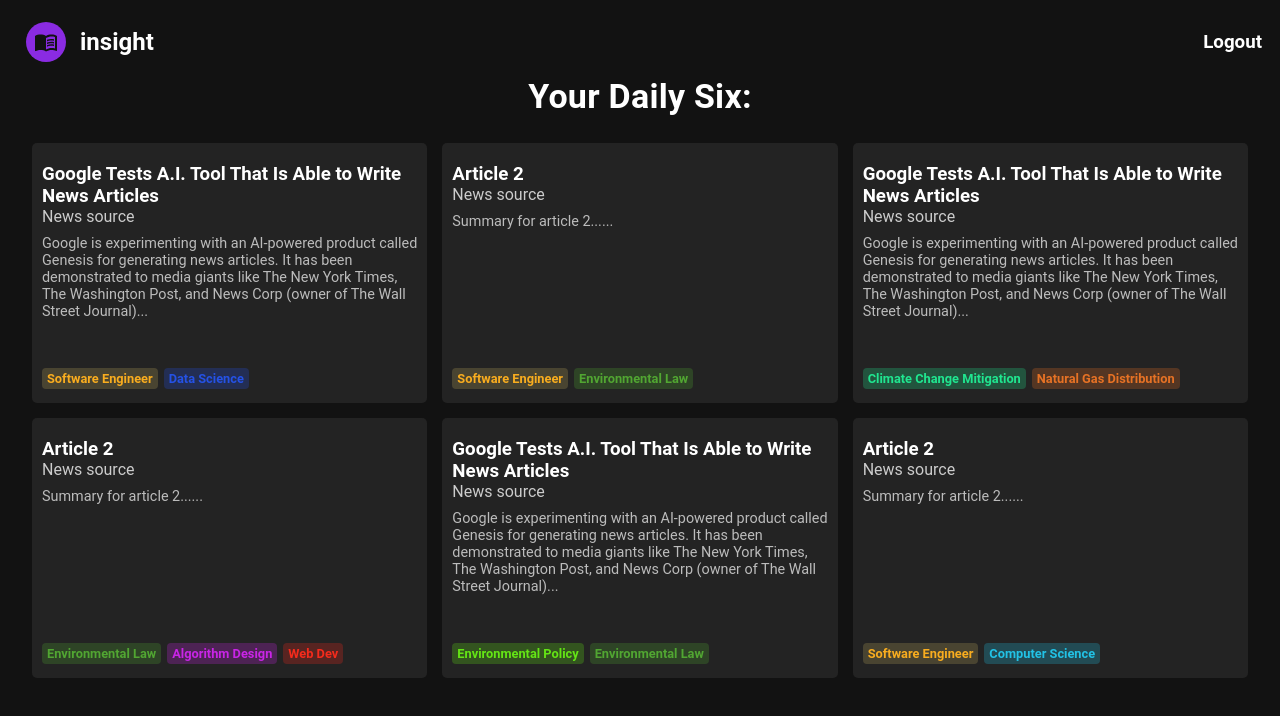
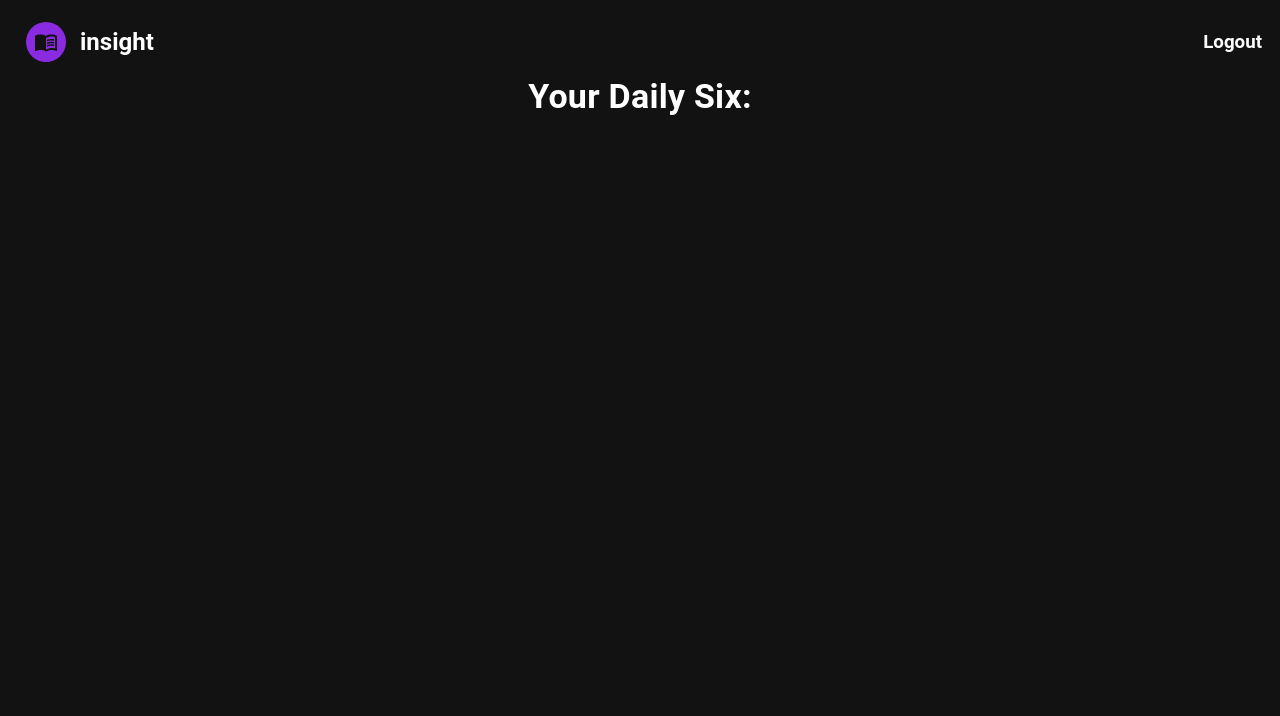
Before and after one commit to ramymiz/Newsletter-AI, a React (Create React App) app: page /articles in a window 1280 px wide. Shown: the top 716 px of the page. Built offline with nearby package versions, Linux system fonts and the light colour scheme.

Commit message:
articles2

```diff
--- a/src/App.js
+++ b/src/App.js
@@ -9,12 +9,14 @@ import ArticleTags from './pages/ArticlePage/components/ArticleTags';
 
 function App() {
   const [loggedIn, setLoggedIn] = useState(false);
+  const [onSignInPage, setOnSignInPage] = useState(false);
+  const [useArticle2, setUseArticle2] = useState(true);
 
   return (
     <div>
       <ThemeProvider theme={theme}>
-        <Header loggedIn={loggedIn} setLoggedIn={setLoggedIn} />
-        <Outlet context={[loggedIn, setLoggedIn]}/>
+        <Header loggedIn={loggedIn} setLoggedIn={setLoggedIn} onSignInPage={onSignInPage} setOnSignInPage={setOnSignInPage} setUseArticle2={setUseArticle2}/>
+        <Outlet context={[loggedIn, setLoggedIn, setOnSignInPage, useArticle2, setUseArticle2]}/>
       </ThemeProvider>
     </div>
   );
--- a/src/pages/ArticlePage/ArticlePage.js
+++ b/src/pages/ArticlePage/ArticlePage.js
@@ -15,59 +15,67 @@ const image6 = require("./georgiatech.jpg");
 
 
 //  const image3 = require('')
-const articles = [
+const articles1 = [
   {
-    title: "Google Tests A.I. Tool That Is Able to Write News Articles",
-    creator: "News source",
-    summary: "Google is experimenting with an AI-powered product called Genesis for generating news articles. It has been demonstrated to media giants like The New York Times, The Washington Post, and News Corp (owner of The Wall Street Journal). While Google sees it as a tool to aid journalists by automating tasks, some executives are uneasy, feeling it may undermine quality journalism. Google insists that AI tools are meant to assist, not replace journalists, suggesting headlines and writing styles. Experts like journalism professor Jeff Jarvis see potential, but concerns exist about AI-generated content's nuances and its impact on trust in journalism. AI's use in newsrooms is a debated topic, with some outlets already using it for certain stories, raising concerns about misinformation and the perception of traditional journalism as AI continues to evolve.",
-    bigSummary: "Google",
-    image: image2,
+    title: "Tesla's Dojo & AI Ambitions",
+    creator: "Wired",
+    summary: "Morgan Stanley's report predicts that Tesla's supercomputer, Dojo, may significantly boost its value due to advancements in autonomous driving and software. However, there are doubts about the extent of these advancements, given the challenges in AI and autonomous technology.",
+    bigSummary: "Morgan Stanley claims that Tesla's Dojo could add $500 billion to the company's valuation, advancing autonomous driving, and branching into other sectors. While Tesla's machine learning approach, similar to OpenAI's ChatGPT, may promise great potential, the actual developments in autonomous driving have yet to meet expectations. Despite AI advancements, making critical leaps in autonomous driving is unpredictable. Tesla's autonomous tech isn't as simple as ChatGPT, and scaling for robotic sensing and reasoning differs from text-based learning. It's uncertain if Tesla's AI insights can be applied beyond driving. Experts remain divided on how much data and computing are enough for genuine AI breakthroughs.",
+    image: 'https://media.wired.com/photos/6508f6bc8078e28160b2cfab/191:100/w_1280,c_limit/AI-Will-Do-Boring-Chores-Business-1329973465.jpg',
+    url: 'https://www.wired.com/story/fast-forward-tesla-dojo-supercomputer-elon-musk-ai-revolution/',
     tags: ["Software Engineer", "Data Science"]
   },
   {
-    title: "Article 2",
-    creator: "News source",
-    summary: "Summary for article 2...",
-    bigSummary: "bigSummary for article 2",
-    image: image2,
-    tags: ["Software Engineer", "Environmental Law"]
+    title: "Detecting Advanced Web Bots",
+    creator: "Nikolai Tschacher",
+    summary: "Nikolai Tschacher explores the methods used to distinguish advanced web bots from human users. The article delves into the intricacies of bot behavior, their footprint, and the constant tug-of-war between bot programmers and anti-bot measures.",
+    bigSummary: "Nikolai Tschacher delves into identifying web bots that mimic human web activities. While bots often drive innovation, they also pose threats, leading to a persistent game between bot creators and anti-bot measures. Advanced bots often interact using HTTP/HTTPS protocols, created for tasks from mundane automations to cyber crimes. The key to detecting bots lies in five dimensions: 1) Browser Fingerprinting – identifying unique browser configurations, 2) Networking – IP reputation and TCP/IP fingerprinting, 3) Automation Frameworks – highlighting bot-hosting setups, 4) Hosting Infrastructure – discerning bot operations via resources allocation, and 5) Behavioral Fingerprinting – analyzing user behavior patterns. The challenge remains in distinguishing advanced bot activities from human behaviors.",
+    image: 'https://incolumitas.com/theme/img/me-on-chasseral.webp',
+    tags: ["Algorithm Design"],
+    url: "https://incolumitas.com/pages/BotOrNot/"
   },
   {
-    title: "Google Tests A.I. Tool That Is Able to Write News Articles",
-    creator: "News source",
-    summary: "Google is experimenting with an AI-powered product called Genesis for generating news articles. It has been demonstrated to media giants like The New York Times, The Washington Post, and News Corp (owner of The Wall Street Journal). While Google sees it as a tool to aid journalists by automating tasks, some executives are uneasy, feeling it may undermine quality journalism. Google insists that AI tools are meant to assist, not replace journalists, suggesting headlines and writing styles. Experts like journalism professor Jeff Jarvis see potential, but concerns exist about AI-generated content's nuances and its impact on trust in journalism. AI's use in newsrooms is a debated topic, with some outlets already using it for certain stories, raising concerns about misinformation and the perception of traditional journalism as AI continues to evolve.",
-    bigSummary: "bigSummary for article 2",
-    image: image2,
-    tags: ["Climate Change Mitigation", "Natural Gas Distribution"]
+    title: "Navigating Generative AI in Business",
+    creator: "VentureBeat",
+    summary: "Generative AI is transforming businesses by enhancing customer experience and driving growth. Industry leaders discuss its challenges, misconceptions, and best practices for optimal deployment.",
+    bigSummary: "Generative AI is reshaping businesses, offering improved customer experiences and growth opportunities. While it brings innovation, challenges arise due to the unpredictability of large language models (LLMs). Jon Noronha of Gamma suggests rethinking traditional software development for scalable LLM apps. Irfan Ganchi from Oportun emphasizes the need for input-output filters and human collaboration with generative AI. Shailesh Nalawadi from Sendbird points out that LLMs aren't deterministic, and their output tracing is complex. Misconceptions include viewing LLMs as real-time databases and fearing AI's automation capabilities. Successful implementation requires a deliberate strategy, measuring performance infrastructure, and selecting suitable problems for AI application.",
+    image: "https://venturebeat.com/wp-content/uploads/2023/09/AdobeStock_268974526.jpeg?w=1200&strip=all",
+    tags: ["Software Engineer"],
+    url: "https://venturebeat.com/ai/generative-ai-in-production-rethinking-development-and-embracing-best-practices/"
   },
   {
-    title: "Article 2",
-    creator: "News source",
-    summary: "Summary for article 2...",
-    bigSummary: "bigSummary for article 2",
-    image: image2,
-    tags: ["Environmental Law", "Algorithm Design", "Web Dev"]
+    title: "Caesars Pays Ransom to Scattered Spider Hackers",
+    creator: "Engadget",
+    summary: "Caesars Entertainment paid a hefty ransom to the Scattered Spider hacker group to prevent a data leak. This comes after MGM Resorts faced a cyber attack from the same group.",
+    bigSummary: "Caesars Entertainment reportedly paid tens of millions to the Scattered Spider hacker group to prevent a data leak. The group, which has members as young as 19 in the US and UK, leveraged social engineering techniques to bypass corporate security. Targeting Caesars since August 27th, they accessed the company via an external vendor. This marks the second Las Vegas casino group breach in recent times, following MGM Resorts' cyber outage. Scattered Spider, active since May 2022, typically targets telecoms and business outsourcing firms, impersonating IT staff to exploit vulnerabilities. While they were implicated in MGM's attack, another group, ALPHV/BlackCat, also claimed responsibility. MGM, however, refused to pay the ransom.",
+    image: "https://s.yimg.com/ny/api/res/1.2/uxiAd6cwe99iRSOJz7U26A--/YXBwaWQ9aGlnaGxhbmRlcjt3PTEyMDA7aD03OTc-/https://s.yimg.com/os/creatr-uploaded-images/2023-09/b1fb6f90-52ce-11ee-a7ed-f5ad6dd5c1fc",
+    tags: ["Computer Science"],
+    url: "https://www.engadget.com/caesars-reportedly-paid-millions-to-stop-hackers-releasing-its-data-081052820.html"
   }, {
-    title: "Google Tests A.I. Tool That Is Able to Write News Articles",
-    summary: "Google is experimenting with an AI-powered product called Genesis for generating news articles. It has been demonstrated to media giants like The New York Times, The Washington Post, and News Corp (owner of The Wall Street Journal). While Google sees it as a tool to aid journalists by automating tasks, some executives are uneasy, feeling it may undermine quality journalism. Google insists that AI tools are meant to assist, not replace journalists, suggesting headlines and writing styles. Experts like journalism professor Jeff Jarvis see potential, but concerns exist about AI-generated content's nuances and its impact on trust in journalism. AI's use in newsrooms is a debated topic, with some outlets already using it for certain stories, raising concerns about misinformation and the perception of traditional journalism as AI continues to evolve.",
-    bigSummary: "bigSummary for article 2",
-    image: image2,
-    creator: "News source",
-    tags: ["Environmental Policy", "Environmental Law"]
+    title: "India's Aditya-L1 Solar Mission Takes Off",
+    summary: "India's Aditya-L1 mission, launched recently, has begun its study of Earth-surrounding particles to understand space weather. The mission is India's maiden attempt to observe solar activities and their effects on Earth.",
+    bigSummary: "India's Aditya-L1, launched on September 2, has started gathering data on particles around Earth to study space weather effects. Positioned about 50,000 km from Earth, its Supra Thermal & Energetic Particle Spectrometer (STEPS) was activated, as announced by the Indian Space Research Organization (ISRO). The probe aims for the Earth-Sun Lagrange Point 1, a stable point around 1.5 million km away. The data from STEPS will aid in understanding solar winds and space weather variances. Aditya-L1 is equipped with seven instruments to examine solar dynamics and its impact on the interplanetary medium. This mission follows India's successful Chandrayaan-3 lunar landing in August.",
+    image: "https://s.yimg.com/ny/api/res/1.2/uxiAd6cwe99iRSOJz7U26A--/YXBwaWQ9aGlnaGxhbmRlcjt3PTEyMDA7aD03OTc-/https://s.yimg.com/os/creatr-uploaded-images/2023-09/b1fb6f90-52ce-11ee-a7ed-f5ad6dd5c1fc",
+    creator: "Gizmodo",
+    tags: ["Data Science"]
   },
   {
-    title: "Article 2",
-    creator: "News source",
-    summary: "Summary for article 2...",
-    bigSummary: "bigSummary for article 2",
-    image: image2,
-    tags: ["Software Engineer", "Computer Science"]
+    title: "AI Boom Slows in China",
+    creator: "Wired",
+    summary: "Chinese AI startups are facing challenges due to regulatory uncertainties, chip shortages, and economic downturns. Many are now focusing on efficiency improvements rather than groundbreaking innovations.",
+    bigSummary: "China's AI startups, once part of a major growth trend, are now grappling with hurdles like strict regulations, a dearth of computer chips, and an economic slowdown. Startup founders, like Zhang Haiwei, are finding it almost impossible to build their own large language models, given the dominance of tech giants such as Baidu. Instead, many are leveraging models like OpenAI’s. The competitive landscape has become more about minimal efficiency gains than revolutionary breakthroughs. Additionally, challenges in collecting vast data due to China's unique digital development and concerns about stringent regulations have shifted the focus from innovation to application. This has prompted startups to target overseas markets, awaiting clearer AI directions at home.",
+    image: "https://media.wired.com/photos/6500fddd7e0b4ceb5c8f9e3e/191:100/w_1280,c_limit/AI-Hype-Train-Stalled-China-Business-Still-1477225246.jpg",
+    tags: ["Data Science", "Computer Science"]
   }];
 
+const articles2 = [
+
+]
 
 function ArticlePage() {
-  const [loggedIn, setLoggedIn] = useOutletContext();
+  const [loggedIn, setLoggedIn, setOnSignInPage, useArticle2, setUseArticle2] = useOutletContext();
   const [loading, setLoading] = useState(true);
+  const [articles, setArticles] = useState(useArticle2 ? articles2 : articles1);
 
   setLoggedIn(true);
 
--- a/src/pages/ArticlePage/Components/Article.js
+++ b/src/pages/ArticlePage/Components/Article.js
@@ -14,7 +14,7 @@ export default function Article({ article }) {
 
     const handleOpen = () => setOpen(true);
     const handleClose = () => setOpen(false);
-    const twoSentenceSummary = article.summary.split('. ').slice(0, 2).join('. ') + '...';
+    const twoSentenceSummary = article.summary
 
     return (
         <div>
@@ -77,8 +77,8 @@ export default function Article({ article }) {
                     </h2>
                     <p style={{ color: '#BCBCBC', marginTop: '-15px' }}>{article.creator}</p>
                     <ArticleTags tags={article.tags} maxTagLength={70}/>
-                    <p>
-                        {article.summary}
+                    <p style={{ color: '#BCBCBC'}}>
+                        {article.bigSummary}
                     </p>
                     <div style={{display: 'flex', justifyContent: 'space-between', alignItems: 'center' }}>
                         <p><a className="modal-anchor" href={article.url} target="_blank">View original article</a></p>
--- a/src/pages/PreferencesPage/PreferencesPage.js
+++ b/src/pages/PreferencesPage/PreferencesPage.js
@@ -5,6 +5,7 @@ import RoleSelection from './RoleSelection';
 import ProfessionalInterests from './ProfessionalInterests';
 import PurpleButton from '../../shared_components/Buttons/PurpleButton';
 import ThumbUpThumbsDown from '../ArticlePage/components/ThumbsUpDown';
+import { useOutletContext } from 'react-router-dom';
 
 export default function PreferencesPage() {
   const [selectedRoles, setSelectedRoles] = useState([]);
--- a/src/pages/SignUpPage/SignUpPage.js
+++ b/src/pages/SignUpPage/SignUpPage.js
@@ -9,7 +9,7 @@ import {
     styled
 } from '@mui/material';
 import AssignmentIcon from '@mui/icons-material/Assignment';
-import { Link } from 'react-router-dom';
+import { Link, useOutletContext } from 'react-router-dom';
 import { useNavigate } from 'react-router-dom';
 
 
@@ -28,6 +28,8 @@ const PurpleButton = styled(Button)({
 
 export default function SignUpPage() {
     const navigate = useNavigate();
+    const [loggedIn, setLoggedIn, setOnSignInPage] = useOutletContext();
+    setOnSignInPage(true);
 
     const [formData, setFormData] = useState({
         email: '',
@@ -48,6 +50,8 @@ export default function SignUpPage() {
 
     const handleSignUp = () => {
         navigate('/preferences');
+        setLoggedIn(true);
+        setOnSignInPage(false);
       };
 
     return (
```
Also changed, not shown: src/shared_components/Header/Header.js (+5 -2 lines).
